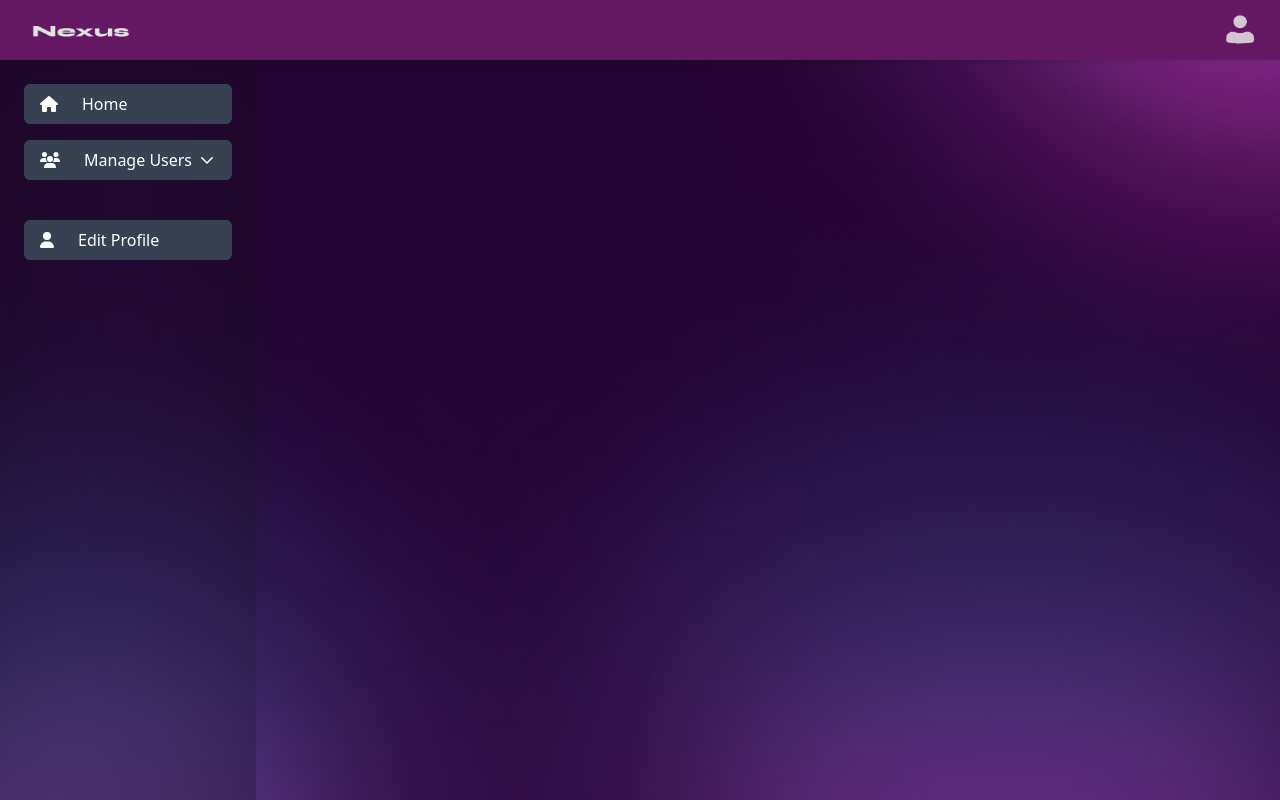
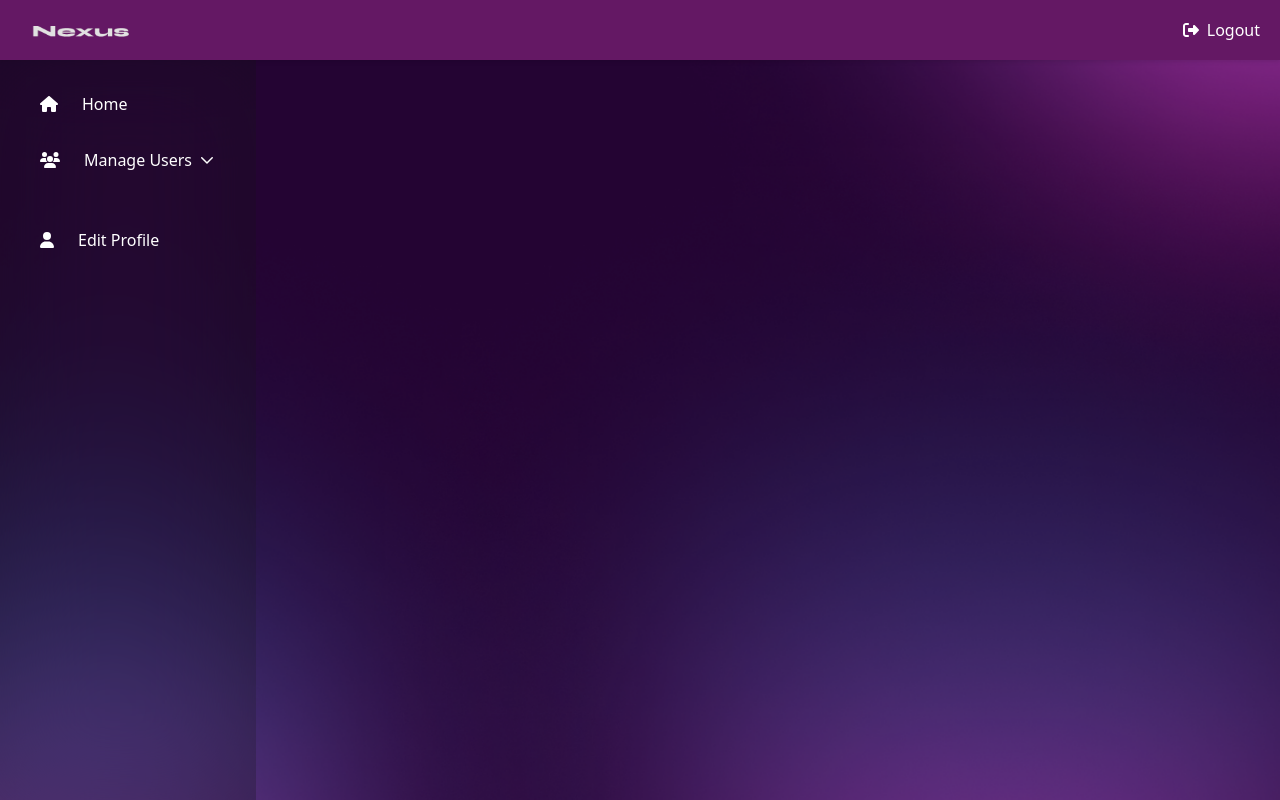
Before and after one commit to sheriiiiii/FINAL-PROJECT, a React (Vite) app in the folder client/: page /homepage in a window 1280 px wide. Built offline with nearby package versions, Linux system fonts and the light colour scheme; no server answers.

Commit message:
distributor sidebar, retailer sidebar, changes page header

```diff
--- /dev/null
+++ b/client/src/components/component/DistributorSidebar.tsx
@@ -0,0 +1,51 @@
+import { useState } from 'react';
+import { Link } from 'react-router-dom';
+import { FontAwesomeIcon } from '@fortawesome/react-fontawesome';
+import { faHome, faStore, faUser } from '@fortawesome/free-solid-svg-icons';
+import '../styles/DistributorSidebar.css';
+
+const DistributorSidebar: React.FC = () => {
+  const [isDropdownOpen, setIsDropdownOpen] = useState(false);
+
+  const toggleDropdown = () => {
+    setIsDropdownOpen(!isDropdownOpen);
+  };
+
+  return (
+    <div className="sidebar w-64 bg-gray-800 text-white min-h-screen p-6">
+      <Link to="/distributor-homepage" className="sidebar-link block py-2 px-4 mb-2 rounded hover:bg-gray-600">
+        <FontAwesomeIcon icon={faHome} className="sidebar-icon" />
+        <span className="sidebar-text ml-2">Home</span>
+      </Link>
+      <div className="mb-2">
+        <button onClick={toggleDropdown} className="sidebar-button w-full text-left py-2 px-4 rounded hover:bg-gray-600 flex items-center justify-between">
+          <div className="sidebar-button-content flex items-center">
+            <FontAwesomeIcon icon={faStore} className="sidebar-icon" />
+            <span className="sidebar-text ml-2">Manage Retailers</span>
+          </div>
+          <svg
+            className={`dropdown-icon w-4 h-4 ml-2 transform ${isDropdownOpen ? 'rotate-180' : ''}`}
+            fill="none"
+            stroke="currentColor"
+            viewBox="0 0 24 24"
+            xmlns="http://www.w3.org/2000/svg"
+          >
+            <path strokeLinecap="round" strokeLinejoin="round" strokeWidth="2" d="M19 9l-7 7-7-7"></path>
+          </svg>
+        </button>
+        {isDropdownOpen && (
+          <div className="dropdown-content mt-2">
+            <Link to="/all-retailers" className="dropdown-link block py-2 px-4 rounded hover:bg-gray-600">All Retailers</Link>
+            <Link to="/add-user" className="dropdown-link block py-2 px-4 rounded hover:bg-gray-600 mt-2">Add a User</Link>
+          </div>
+        )}
+      </div>
+      <Link to="/edit-profile" className="sidebar-link block py-2 px-4 mb-2 rounded hover:bg-gray-600">
+        <FontAwesomeIcon icon={faUser} className="sidebar-icon" />
+        <span className="sidebar-text ml-2">Edit Profile</span>
+      </Link>
+    </div>
+  );
+};
+
+export default DistributorSidebar;
--- a/client/src/components/component/PageHeader.tsx
+++ b/client/src/components/component/PageHeader.tsx
@@ -1,20 +1,22 @@
-import '../styles/PageHeader.css'
+import '../styles/PageHeader.css';
+import { FontAwesomeIcon } from '@fortawesome/react-fontawesome';
+import { faSignOutAlt } from '@fortawesome/free-solid-svg-icons';
 
 export function PageHeader() {
-    return (
-<header className="header">
+  return (
+    <header className="header">
       <div className="header-left">
         <button>
-        <img src="./src/components/images/LOGO.jpg" alt="Left Image" className="left-image"/>
+          <img src="./src/components/images/LOGO.jpg" alt="Left Image" className="left-image" />
         </button>
       </div>
+      <div className="header-spacer"></div>
       <div className="header-right">
-        <button className="user-button">
-          <img src="./src/components/images/USER.png" alt="Right Image" className="right-image"/>
+        <button className="logout-button">
+          <FontAwesomeIcon icon={faSignOutAlt} className="logout-icon" />
+          <span className="logout-text">Logout</span>
         </button>
       </div>
     </header>
-
-);
-
+  );
 }
--- /dev/null
+++ b/client/src/components/component/RetailerSidebar.tsx
@@ -0,0 +1,33 @@
+import React from 'react';
+import { Link } from 'react-router-dom';
+import { FontAwesomeIcon } from '@fortawesome/react-fontawesome';
+import { faHome, faUser, faCreditCard, faMobileAlt, faFileAlt } from '@fortawesome/free-solid-svg-icons';
+
+const RetailerSidebar: React.FC = () => {
+  return (
+    <div className="sidebar">
+      <Link to="/retailer-homepage" className="sidebar-link">
+        <FontAwesomeIcon icon={faHome} className="sidebar-icon" />
+        <span className="sidebar-text">Home</span>
+      </Link>
+      <Link to="/pay-credit-balance" className="sidebar-link">
+        <FontAwesomeIcon icon={faCreditCard} className="sidebar-icon" />
+        <span className="sidebar-text">Pay Credit Balance</span>
+      </Link>
+      <Link to="/manage-imsi-credits" className="sidebar-link">
+        <FontAwesomeIcon icon={faMobileAlt} className="sidebar-icon" />
+        <span className="sidebar-text">Manage IMSI Credits</span>
+      </Link>
+      <Link to="/application-request" className="sidebar-link">
+        <FontAwesomeIcon icon={faFileAlt} className="sidebar-icon" />
+        <span className="sidebar-text">Application Request</span>
+      </Link>
+      <Link to="/edit-profile" className="sidebar-link">
+        <FontAwesomeIcon icon={faUser} className="sidebar-icon" />
+        <span className="sidebar-text">Edit Profile</span>
+      </Link>
+    </div>
+  );
+};
+
+export default RetailerSidebar;
--- a/client/src/components/pages/DistributorHomepage.tsx
+++ b/client/src/components/pages/DistributorHomepage.tsx
@@ -1,5 +1,5 @@
 import React from 'react';
-import Sidebar from '../component/Sidebar.tsx';
+import DistributorSidebar from '../component/DistributorSidebar.tsx';
 import '../styles/HomePage.css';
 import { PageHeader } from "../component/PageHeader.tsx";
 
@@ -8,7 +8,7 @@ const DistributorHomePage: React.FC = () => {
     <div className="homepage-background flex flex-col min-h-screen">
       <PageHeader />
       <div className="flex flex-1">
-        <Sidebar />
+        <DistributorSidebar />
         <div className="flex-1 p-8 ml-64">
           <h1>Welcome, Distributor!</h1>
           {/* Distributor-specific content goes here */}
--- a/client/src/components/pages/RetailerHomepage.tsx
+++ b/client/src/components/pages/RetailerHomepage.tsx
@@ -1,5 +1,5 @@
 import React from 'react';
-import Sidebar from '../component/Sidebar.tsx';
+import RetailerSidebar from '../component/RetailerSidebar.tsx';
 import '../styles/HomePage.css';
 import { PageHeader } from "../component/PageHeader.tsx";
 
@@ -8,7 +8,7 @@ const RetailerHomePage: React.FC = () => {
     <div className="homepage-background flex flex-col min-h-screen">
       <PageHeader />
       <div className="flex flex-1">
-        <Sidebar />
+        <RetailerSidebar />
         <div className="flex-1 p-8 ml-64">
           <h1>Welcome, Retailer!</h1>
           {/* Retailer-specific content goes here */}
--- /dev/null
+++ b/client/src/components/styles/DistributorSidebar.css
@@ -0,0 +1,75 @@
+.sidebar {
+    width: 16rem;
+    background: rgba(19, 18, 18, 0.3);
+    backdrop-filter: brightness(1.2) blur(50px);
+    -webkit-backdrop-filter: brightness(1.2) blur(10px);
+    color: #fff;
+    min-height: calc(100vh - 60px);
+    padding: 1.5rem;
+    position: fixed;
+    top: 60px;
+    left: 0;
+    z-index: 1000;
+    display: flex;
+    flex-direction: column;
+    justify-content: flex-start;
+  }
+
+  .sidebar-link, .sidebar-button {
+    display: flex;
+    align-items: center;
+    padding: 0.5rem 1rem;
+    margin-bottom: 1rem;
+    border-radius: 0.375rem;
+    transition: background-color 0.3s;
+    text-align: left;
+  }
+
+  .sidebar-link:hover, .sidebar-button:hover {
+    background-color: rgba(45, 55, 72, 0.7);
+  }
+
+  .sidebar-button {
+    width: 100%;
+    justify-content: flex-start;
+    text-align: left;
+  }
+
+  .sidebar-button-content {
+    display: flex;
+    align-items: center;
+    width: 100%;
+    justify-content: space-between;
+  }
+
+  .sidebar-icon {
+    margin-right: 1rem;
+  }
+
+  .dropdown-icon {
+    width: 1.25rem;
+    height: 1.25rem;
+    transition: transform 0.3s;
+    margin-left: auto;
+  }
+
+  .dropdown-content {
+    margin-top: 0.5rem;
+    padding-left: 1rem;
+  }
+
+  .dropdown-link {
+    display: block;
+    padding: 0.5rem 1rem;
+    border-radius: 0.375rem;
+    transition: background-color 0.3s;
+    margin-bottom: 0.5rem;
+  }
+
+  .dropdown-link:hover {
+    background-color: rgba(45, 55, 72, 0.7);
+  }
+
+  .sidebar-text {
+    flex: 1;
+  }
--- a/client/src/components/styles/PageHeader.css
+++ b/client/src/components/styles/PageHeader.css
@@ -16,7 +16,6 @@
 .header-left {
   display: flex;
   align-items: center;
-    justify-content: center;
 }
 
 .header-left .left-image {
@@ -29,13 +28,30 @@
   height: auto;
 }
 
+.header-spacer {
+  flex-grow: 1;
+}
+
 .header-right {
   display: flex;
   align-items: center;
+  justify-content: flex-end; /* Ensure the logout button is at the rightmost part */
 }
 
-  .right-image {
-    width: 40px;
-    height: 40px;
-    border-radius: 50%;
+.logout-button {
+  display: flex;
+  align-items: center;
+  background: none;
+  border: none;
+  color: white;
+  cursor: pointer;
+  font-size: 16px;
 }
+
+.logout-icon {
+  margin-right: 8px;
+}
+
+.logout-button:hover .logout-icon {
+  color: #ff0000;
+}
--- /dev/null
+++ b/client/src/components/styles/RetailerSidebar.css
@@ -0,0 +1,39 @@
+.sidebar {
+    width: 16rem;
+    background: rgba(19, 18, 18, 0.3);
+    backdrop-filter: brightness(1.2) blur(50px);
+    -webkit-backdrop-filter: brightness(1.2) blur(10px);
+    color: #fff;
+    min-height: calc(100vh - 60px);
+    padding: 1.5rem;
+    position: fixed;
+    top: 60px;
+    left: 0;
+    z-index: 1000;
+    display: flex;
+    flex-direction: column;
+    justify-content: flex-start;
+  }
+
+  .sidebar-link {
+    display: flex;
+    align-items: center;
+    padding: 0.5rem 1rem;
+    margin-bottom: 1rem;
+    border-radius: 0.375rem;
+    transition: background-color 0.3s;
+    text-align: left;
+    background: none;
+  }
+
+  .sidebar-link:hover {
+    background-color: rgba(45, 55, 72, 0.7);
+  }
+
+  .sidebar-icon {
+    margin-right: 1rem;
+  }
+
+  .sidebar-text {
+    flex: 1;
+  }
--- a/client/src/components/styles/Sidebar.css
+++ b/client/src/components/styles/Sidebar.css
@@ -23,6 +23,7 @@
   border-radius: 0.375rem;
   transition: background-color 0.3s;
   text-align: left;
+  background: none;
 }
 
 .sidebar-link:hover, .sidebar-button:hover {
@@ -64,6 +65,7 @@
   border-radius: 0.375rem;
   transition: background-color 0.3s;
   margin-bottom: 0.5rem;
+  background: none;
 }
 
 .dropdown-link:hover {
```
Lines whose indentation alone changed are shown as unchanged.
